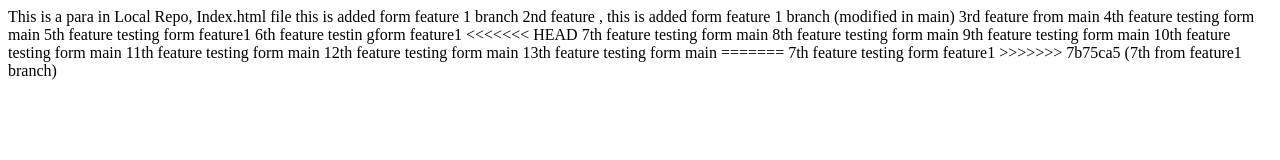
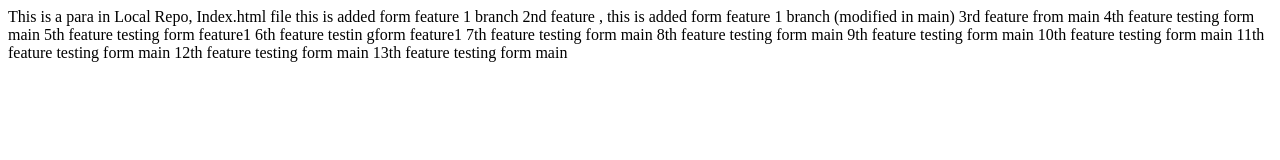
Before and after one commit to tusharxt/LocalRepo2, a plain HTML site: page index.html in a window 1280 px wide. Drawn offline with Linux system fonts and the light colour scheme.

Commit message:
7th from feature1 branch

```diff
--- a/index.html
+++ b/index.html
@@ -6,7 +6,6 @@
     4th feature testing form main
     5th feature testing form feature1
     6th feature testin gform feature1
-<<<<<<< HEAD
     7th feature testing form main
     8th feature testing form main
     9th feature testing form main
@@ -14,8 +13,5 @@
     11th feature testing form main
     12th feature testing form main
     13th feature testing form main
-=======
-    7th feature testing form feature1
->>>>>>> 7b75ca5 (7th from feature1 branch)
 
 </p>
```
